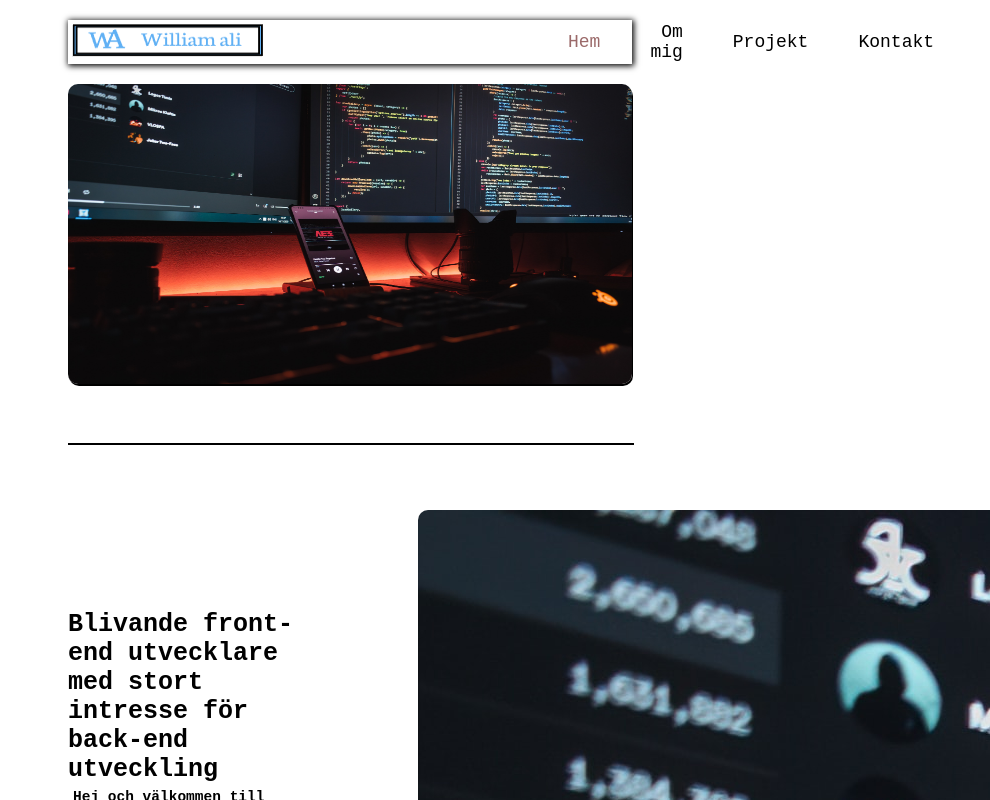
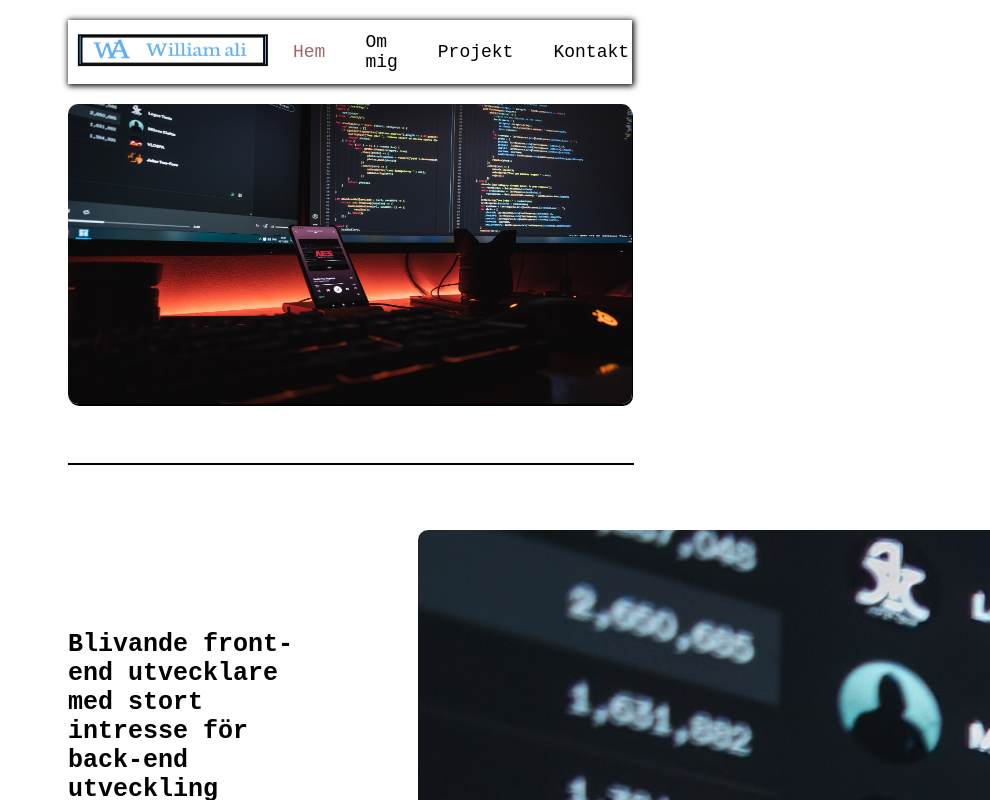
Before and after one commit to prodigystudios/Portfolio, a Vue app: page /#/ in a window 1280 px wide. Shown: the top 800 px of the page, without its empty margins (290-1280 px from the left). Built offline with nearby package versions, Linux system fonts and the light colour scheme.

Commit message:
midway for project view

```diff
--- a/src/App.vue
+++ b/src/App.vue
@@ -64,15 +64,16 @@ header
 nav
 {
   display: flex;
+  margin-right: 20px;
+  justify-content: center;
   align-items: center;
-  text-align: right;
   font-size: 18px;
   width: 100%;
 }
 
 nav a
 {
-  padding-left: 50px;
+  margin:0px 20px;
   color: black;
 }
 
@@ -90,8 +91,6 @@ nav a.router-link-exact-active
 .header-name-container
 {
   display: flex;
-  gap: 250px;
-  width: 100%;
 }
 
 .header-name-text
@@ -105,6 +104,9 @@ nav a.router-link-exact-active
 
 .header-logo
 {
+  margin-top:10px;
+  padding-bottom:10px;
+  margin-left:5px;
   width: 200px;
   height: 40px;
 }
@@ -127,7 +129,7 @@ a:hover
   margin-top: 10px;
   background: #f2f2f2;
   height: fit-content;
-  color: black;
+
   border-radius: 5px;
   text-align: left;
   box-shadow: 1px 1px 4px 2px;
--- a/src/views/HomeView.vue
+++ b/src/views/HomeView.vue
@@ -155,7 +155,6 @@ export default {
 <style scoped>
 p
 {
-  color: black;
   font-size: 14.5px;
 }
 
--- a/src/views/ProjectView.vue
+++ b/src/views/ProjectView.vue
@@ -95,7 +95,7 @@ export default {
 .content-align:hover
 {
     outline: rgba(135, 206, 250, 0.7) solid 5px;
-    ;
+
 }
 
 .content-align a
--- a/src/views/singelProjectView.vue
+++ b/src/views/singelProjectView.vue
@@ -1,9 +1,32 @@
 <template>
+    <div>
         <div class="main" v-for="project in projects" :key="project.id">
             <div class="container" v-if="tempId == project.id">
                 <h1>{{ project.projectName }}</h1>
-            <img :src="project.img">
                 <p>{{ project.projectDescription }}</p>
+                <transition name="fade">
+                <section v-if="!project.isClicked" class="aling-images">
+                    <div class="images-container" v-for="(image, i) in images" :key="i">
+                        <div>
+                            <img @click="project.isClicked = true" class="image-scale" :src="image.img">
+                        </div>
+                        <p>{{ image.indepthDescription }}</p>
+                    </div>
+                </section>
+                </transition>
+            </div>
+
+            <transition name="fade">
+                <div v-if="project.isClicked" id="show_image_popup">
+                    <div id="image-show-area">
+                        <img id="large-image" :src="project.img" alt=""> <!--     popup imge -->
+                    </div>
+                    <div class="close-btn-area">
+                        <button @click="project.isClicked = false" class="close-btn">Stäng</button>
+                        <!--     close btn -->
+                    </div>
+                </div>
+            </transition>
         </div>
     </div>
 </template>
@@ -16,39 +39,118 @@ export default {
             projects: [
                 {
                     id: 0,
-                    projectName: "Todo app",
+                    projectName: "Att göra lista",
                     projectDescription: "En att göra lista! Perfekt för dig som har många saker att inte glömma bort väldigt enkel att använda",
+                    img: require("@/assets/testTodo.png"),
+                    isClicked: false,
+                    images: [
+                        {
+                            img: require("@/assets/testTodo.png"),
+                            indepthDescription: 'Det här är min frontend av att göra lista. Du kan lägga till saker att göra via input fältet ' +
+                                'Du kan stryka över avslutade uppgfiter ur listan och klicka på x för att ta bort vald uppgift. Eller ta bort allting'
+                        },
+                        {
                             img: require("@/assets/testTodo.png")
+                        },
+                        {
+                            img: require("@/assets/testTodo.png")
+                        },
+                    ]
                 },
                 {
                     id: 1,
                     projectName: "b",
                     projectDescription: "En att göra lista! Perfekt för dig som har många saker att inte glömma bort väldigt enkel att använda",
+                    img: require("@/assets/testTodo.png"),
+                    images: [
+                        {
+                            img: require("@/assets/testTodo.png"),
+                            indepthDescription: 'Det här är min frontend av att göra lista. Du kan lägga till saker att göra via input fältet ' +
+                                'Du kan stryka över avslutade uppgfiter ur listan och klicka på x för att ta bort vald uppgift. Eller ta bort allting'
+                        },
+                        {
                             img: require("@/assets/testTodo.png")
+                        },
+                        {
+                            img: require("@/assets/testTodo.png")
+                        },
+                    ]
                 },
                 {
                     id: 2,
                     projectName: "c",
                     projectDescription: "En att göra lista! Perfekt för dig som har många saker att inte glömma bort väldigt enkel att använda",
+                    img: require("@/assets/testTodo.png"),
+                    images: [
+                        {
+                            img: require("@/assets/testTodo.png"),
+                            indepthDescription: 'Det här är min frontend av att göra lista. Du kan lägga till saker att göra via input fältet ' +
+                                'Du kan stryka över avslutade uppgfiter ur listan och klicka på x för att ta bort vald uppgift. Eller ta bort allting'
+                        },
+                        {
                             img: require("@/assets/testTodo.png")
+                        },
+                        {
+                            img: require("@/assets/testTodo.png")
+                        },
+                    ]
                 },
                 {
                     id: 3,
                     projectName: "Todo app",
                     projectDescription: "En att göra lista! Perfekt för dig som har många saker att inte glömma bort väldigt enkel att använda",
+                    img: require("@/assets/testTodo.png"),
+                    images: [
+                        {
+                            img: require("@/assets/testTodo.png"),
+                            indepthDescription: 'Det här är min frontend av att göra lista. Du kan lägga till saker att göra via input fältet ' +
+                                'Du kan stryka över avslutade uppgfiter ur listan och klicka på x för att ta bort vald uppgift. Eller ta bort allting'
+                        },
+                        {
                             img: require("@/assets/testTodo.png")
+                        },
+                        {
+                            img: require("@/assets/testTodo.png")
+                        },
+                    ]
                 },
                 {
                     id: 4,
                     projectName: "b",
                     projectDescription: "b",
+                    img: require("@/assets/testTodo.png"),
+                    images: [
+                        {
+                            img: require("@/assets/testTodo.png"),
+                            indepthDescription: 'Det här är min frontend av att göra lista. Du kan lägga till saker att göra via input fältet ' +
+                                'Du kan stryka över avslutade uppgfiter ur listan och klicka på x för att ta bort vald uppgift. Eller ta bort allting'
+                        },
+                        {
                             img: require("@/assets/testTodo.png")
+                        },
+                        {
+                            img: require("@/assets/testTodo.png")
+                        },
+                    ]
                 },
                 {
                     id: 5,
                     projectName: "c",
                     projectDescription: "c",
+                    img: require("@/assets/testTodo.png"),
+                    images: [
+                        {
+                            img: require("@/assets/testTodo.png"),
+                            indepthDescription: 'Det här är min frontend av att göra lista. Du kan lägga till saker att göra via input fältet ' +
+                                'Du kan stryka över avslutade uppgfiter ur listan och klicka på x för att ta bort vald uppgift. Eller ta bort allting'
+                        },
+                        {
                             img: require("@/assets/testTodo.png")
+                        },
+                        {
+                            img: require("@/assets/testTodo.png")
+                        },
+                    ]
                 },
             ],
             tempId: 0
@@ -56,6 +158,15 @@ export default {
     },
     created() {
         this.tempId = this.$route.params.id
+    },
+    computed: {
+        images: function () {
+            var images = []
+            for (let i = 0; i < this.projects[this.tempId].images.length; i++) {
+                images.push(this.projects[this.tempId].images[i])
+            }
+            return images
+        }
     }
 }
 </script>
@@ -65,4 +176,68 @@ export default {
 {
     text-align: center;
 }
+
+.aling-images
+{
+    display: flex;
+    gap: 29px;
+}
+
+.image-scale
+{
+    width: 375px;
+    height: 400px;
+}
+
+.images-container
+{
+    height: fit-content;
+    border: 1px solid black;
+    border-radius: 5px;
+}
+
+.images-container:hover
+{
+    outline: rgba(135, 206, 250, 0.7) solid 3px;
+    cursor: pointer;
+}
+
+#show_image_popup img
+{
+    max-width: 90%;
+    height: auto;
+}
+
+.close-btn
+{
+    width: 100%;
+    height: 40px;
+    background: rgba(135, 206, 250, 0.7);
+    border: none;
+    border-radius: 30px;
+    cursor: pointer;
+}
+
+.close-btn:hover
+{
+    opacity: 0.9;
+    outline: 1px solid black;
+}
+
+.fade-enter-active
+{
+    transition: opacity 1s ease;
+}
+
+.fade-leave-active
+{
+    display: none;
+}
+
+.fade-enter-from,
+.fade-leave-to
+{
+    opacity: 0;
+}
+
 </style>
```
Lines whose indentation alone changed are shown as unchanged.
